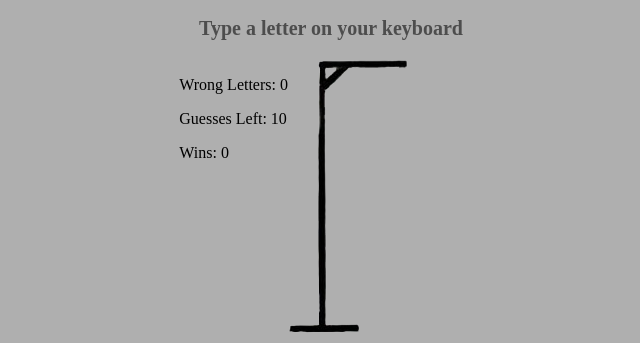
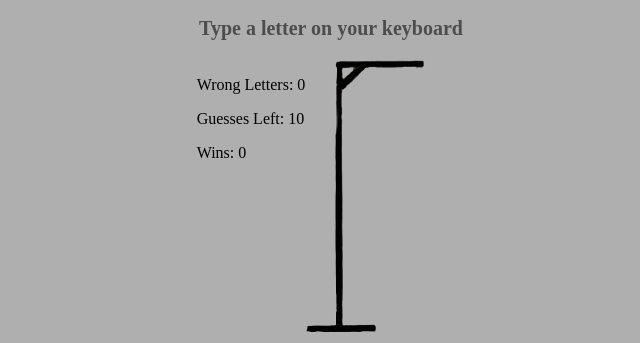
Before and after one commit to harry79ph/HangMan, a plain HTML site: page HangMan/index.html in a window 1280 px wide. Shown: the part 60-403 px from the top of the page, without its empty margins (309-949 px from the left). Drawn offline with Linux system fonts and the light colour scheme.

Commit message:
Update style.css

```diff
--- a/HangMan/style.css
+++ b/HangMan/style.css
@@ -18,19 +18,17 @@ h2{
     text-align: center;
 }
 .first{
-    margin: 0 35%;
-    width: 30%;
+    margin: 0 25%;
+    display: flex;
+    flex-wrap: wrap;
+    justify-content: center;
 }
 .first::after{
   display: block;
   content: "";
   clear: both;
 }
-.first div{
-  float: left;
-}
-.man{
-  width: 160px;
+.first .man{
   height: 280px;
 }
 .second{
```
